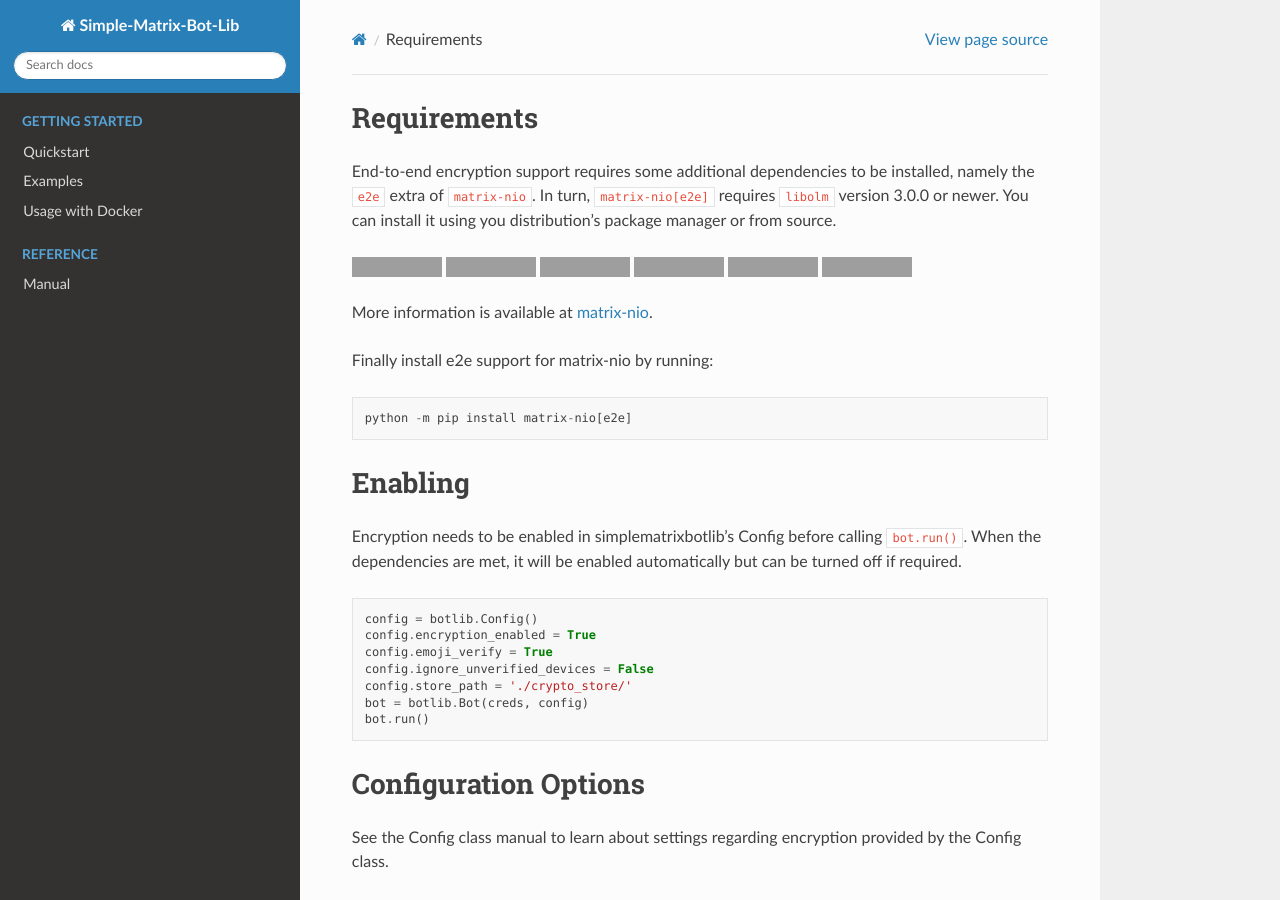
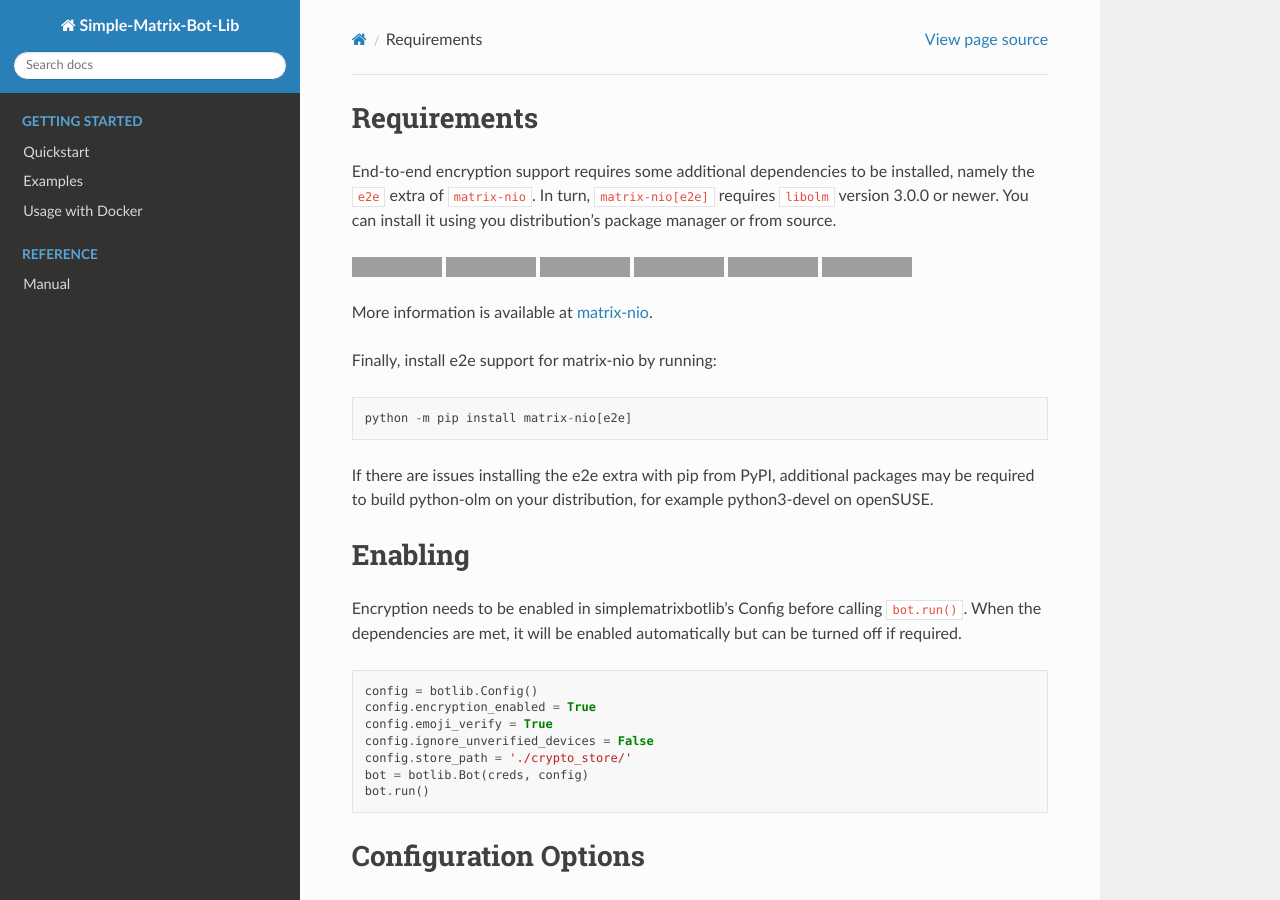
Before and after one commit to imbev/simplematrixbotlib, a Sphinx documentation site: the page built from doc/manual/encryption.md, in a window 1280 px wide and 900 px high, cut to the strip 0-900 px from the top of the window. Built offline with Sphinx 7.4.7 and the Read the Docs theme 2.0.0, drawn with Linux system fonts in a browser that asks for light colours; grey boxes are pictures that could not be loaded.

Commit message:
📝 update install instructions
based on openSUSE experience

````diff
--- a/doc/manual/encryption.md
+++ b/doc/manual/encryption.md
@@ -9,15 +9,17 @@
 [![](https://img.shields.io/static/v1?style=flat-square&label=Arch%20Linux&message=libolm&color=limegreen)](https://archlinux.pkgs.org/rolling/archlinux-community-x86_64/libolm-3.2.12-1-x86_64.pkg.tar.zst.html)
 [![](https://img.shields.io/static/v1?style=flat-square&label=CentOS&message=libolm-devel&color=limegreen)](https://centos.pkgs.org/8/epel-x86_64/libolm-devel-3.2.10-1.el8.x86_64.rpm.html)
 [![](https://img.shields.io/static/v1?style=flat-square&label=Fedora&message=libolm-devel&color=limegreen)](https://fedora.pkgs.org/36/fedora-x86_64/libolm-devel-3.2.10-2.fc36.x86_64.rpm.html)
-[![](https://img.shields.io/static/v1?style=flat-square&label=openSUSE&message=libolm3&color=limegreen)](https://opensuse.pkgs.org/tumbleweed/opensuse-oss-x86_64/libolm3-3.2.12-1.1.x86_64.rpm.html)
+[![](https://img.shields.io/static/v1?style=flat-square&label=openSUSE&message=olm-devel&color=limegreen)](https://opensuse.pkgs.org/tumbleweed/opensuse-oss-x86_64/libolm3-3.2.12-1.1.x86_64.rpm.html)
 
 More information is available at [matrix-nio](https://github.com/poljar/matrix-nio#installation).
 
-Finally install e2e support for matrix-nio by running:
+Finally, install e2e support for matrix-nio by running:
 
 ```
 python -m pip install matrix-nio[e2e]
 ```
+
+If there are issues installing the e2e extra with pip from PyPI, additional packages may be required to build python-olm on your distribution, for example python3-devel on openSUSE.
 
 ### Enabling
 
````
Also changed, not shown: README.md (+4 -2 lines), doc/manual/installation.md (+2 -0 lines).
